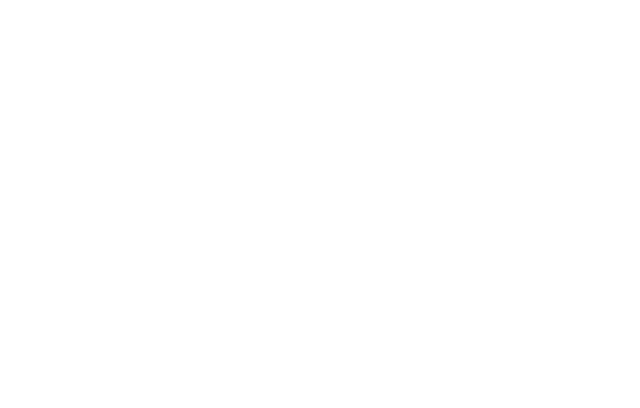
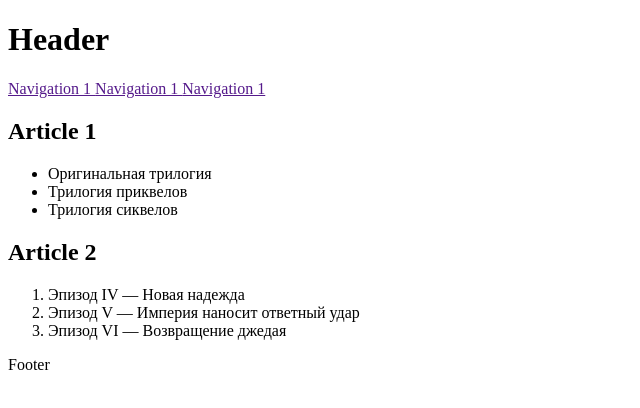
Before and after one commit to js-tasks-ru/htmlcss-20220414_lancov-r, a website: page 02-dz0/01-semantic-mockup/solution.html in a window 1280 px wide. Shown: the whole page, without its empty margins (0-640 px from the left). Drawn offline with Linux system fonts and the light colour scheme.

```diff
--- a/02-dz0/01-semantic-mockup/solution.html
+++ b/02-dz0/01-semantic-mockup/solution.html
@@ -1,4 +1,37 @@
 <!DOCTYPE html>
 <html lang="ru">
-    <!-- Ваше решение -->
+  <!-- Ваше решение --><body>
+  <header>
+    <h1>Header</h1>
+    <nav>
+      <a href="">Navigation 1 </a>
+      <a href="">Navigation 1 </a>
+      <a href="">Navigation 1 </a>
+    </nav>
+  </header>
+
+
+  <main>
+    <article>
+        <h2> Article 1 </h2>
+        <ul>
+          <li>Оригинальная трилогия</li>
+          <li>Трилогия приквелов</li>
+          <li>Трилогия сиквелов</li>
+        </ul>
+
+    </article>
+
+    <article>
+      <h2> Article 2 </h2>
+        <ol>
+          <li>Эпизод IV — Новая надежда</li>
+          <li>Эпизод V — Империя наносит ответный удар</li>
+          <li>Эпизод VI — Возвращение джедая</li>
+        </ol>
+
+    </article>
+  </main>
+  <footer> Footer </footer>
+</body>
 </html>
```
